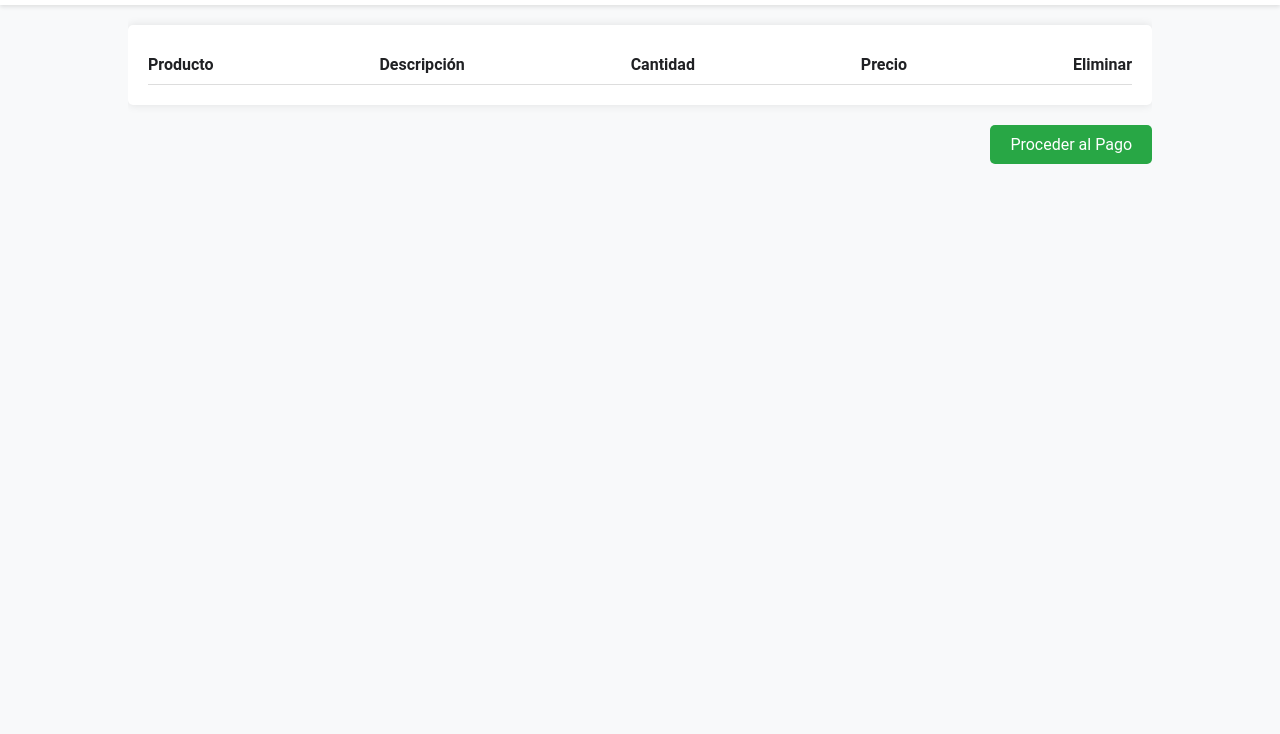
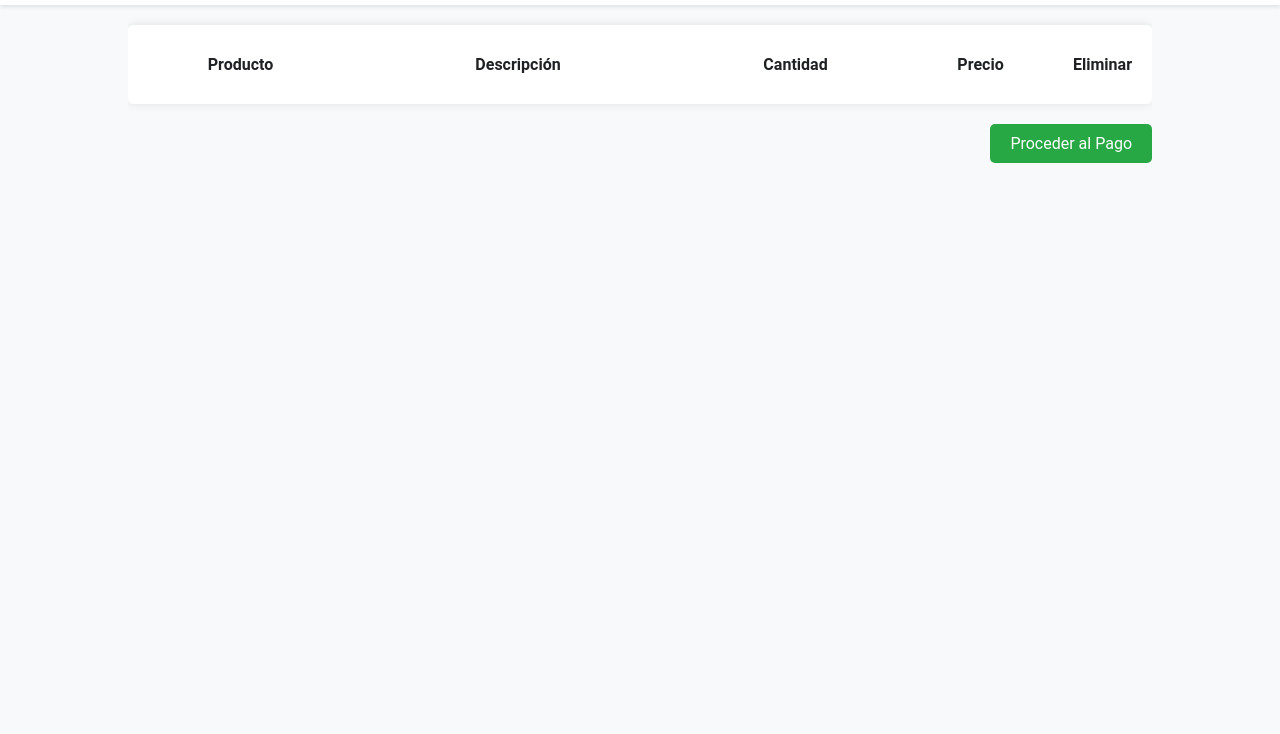
Before and after one commit to F3rnandoVil/BigBangIntegration, a plain HTML site: page carrito/carrito.html in a window 1280 px wide. Shown: the part 66-800 px from the top of the page. Drawn offline with Linux system fonts and the light colour scheme.

Commit message:
Columnas del carrito alineadas

```diff
--- a/carrito/carrito.css
+++ b/carrito/carrito.css
@@ -18,11 +18,11 @@ body {
     box-shadow: 0 0 10px rgba(0, 0, 0, 0.1);
 }
 .cart-header, .cart-item {
-    display: flex;
-    justify-content: space-between;
-    align-items: center;
-    padding: 10px 0;
-    border-bottom: 1px solid #ddd;
+    display: grid;
+    grid-template-columns: 1fr 2fr 1fr 1fr auto; /* Mantiene alineación */
+    text-align: center;
+    row-gap: 10px; /* Agrega espacio entre filas */
+    padding: 10px 0; /* Espaciado adicional */
 }
 .cart-header {
     font-weight: bold;
@@ -81,3 +81,8 @@ body {
     border-radius: 5px;
     font-size: 16px;
 }
+.cart-item button {
+    width: auto; /* Permite que el botón mantenga su tamaño natural */
+    padding: 5px 10px;
+    text-align: center;
+}
```
